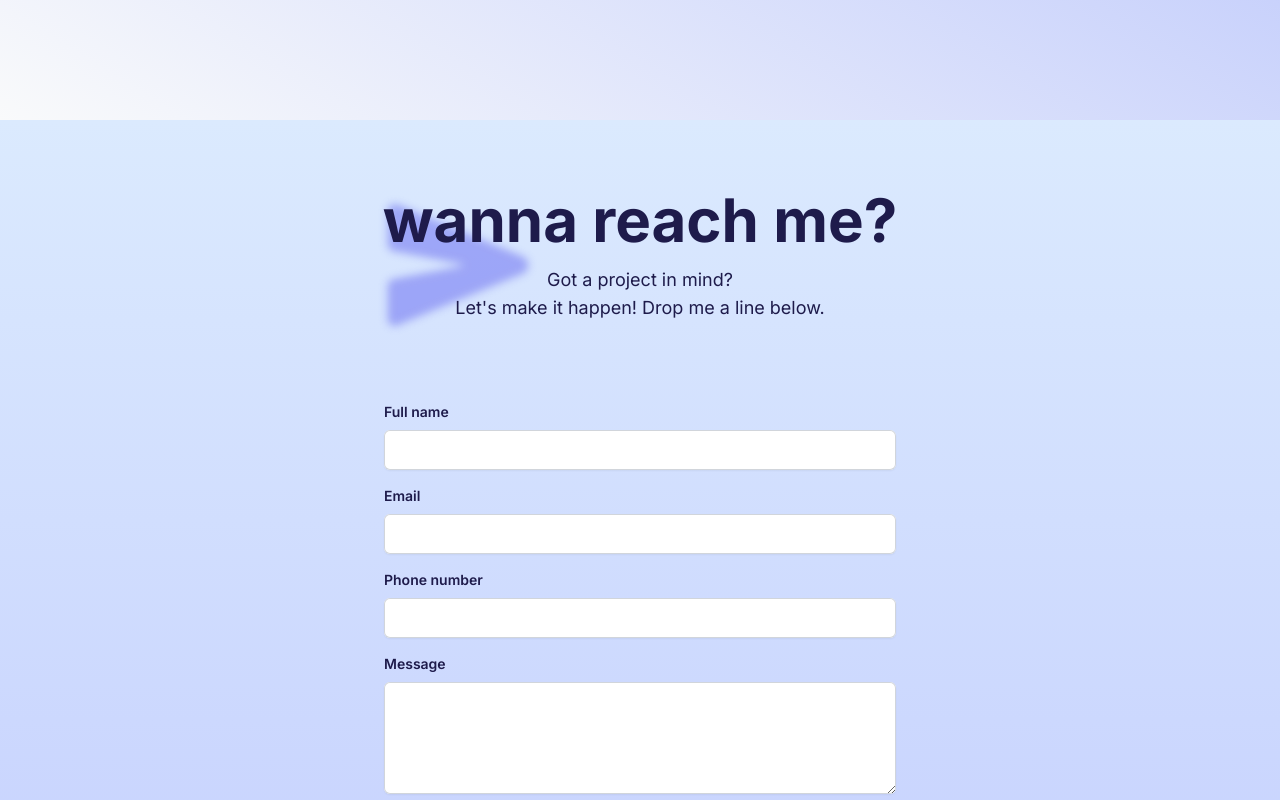
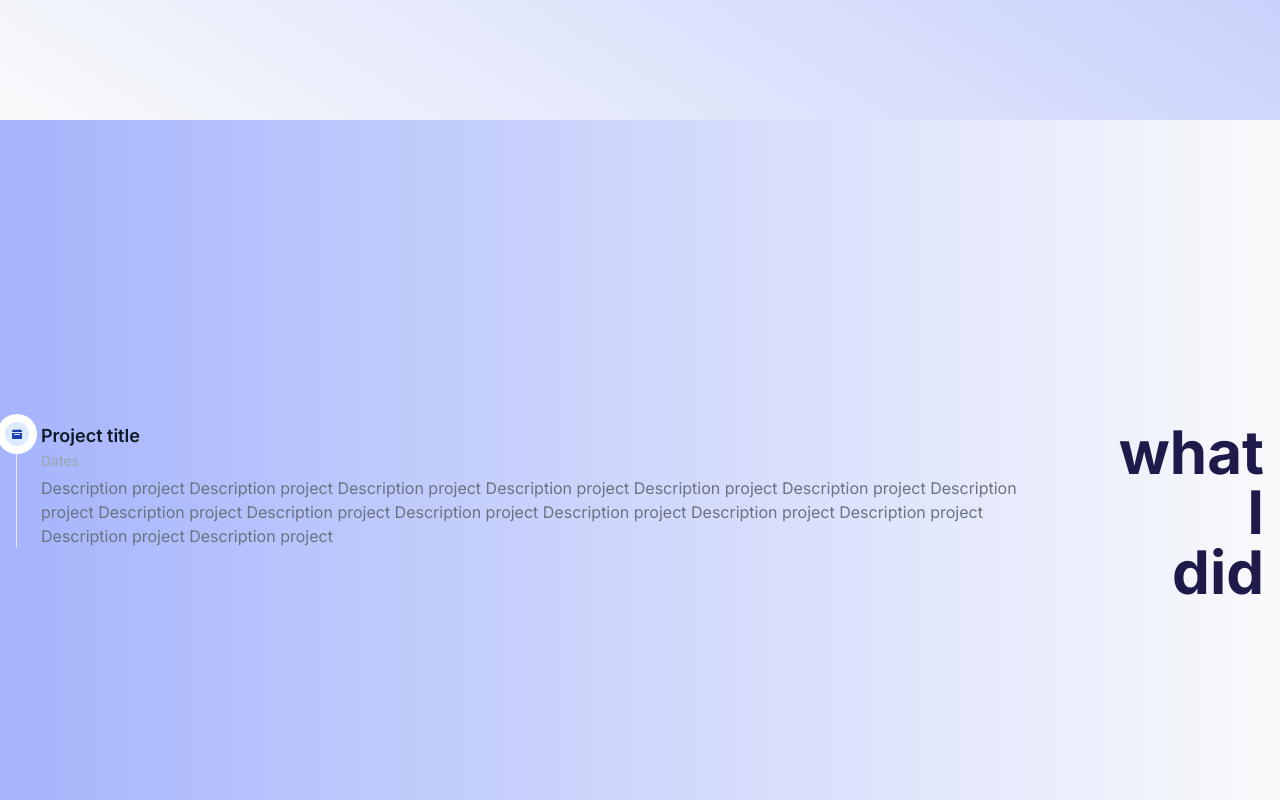
Before and after one commit to Hunscuzzy/portfolio, a Next.js app: page / in a window 1280 px wide. Shown: the part 1480-2280 px from the top of the page. Built offline with nearby package versions, Linux system fonts and the light colour scheme.

Commit message:
feat(ui): add works section

```diff
--- a/src/app/page.tsx
+++ b/src/app/page.tsx
@@ -1,12 +1,14 @@
-import { About } from "../components/sections/about";
+import Works from "@/components/sections/works";
+import About from "../components/sections/about";
 import Contact from "../components/sections/contact";
-import { Hero } from "../components/sections/hero";
+import Hero from "../components/sections/hero";
 
 export default function Home() {
   return (
     <>
       <Hero />
       <About />
+      <Works />
       <Contact />
     </>
   );
--- a/src/components/sections/about.tsx
+++ b/src/components/sections/about.tsx
@@ -1,8 +1,8 @@
-export function About() {
+export default function About() {
   return (
     <section
       id='👤'
-      className='group bg-gradient-to-tr dark:from-gray-950 dark:to-indigo-950 from-gray-50 to-indigo-300  min-h-screen flex items-center py-16 px-4'
+      className='bg-gradient-to-tr dark:from-gray-950 dark:to-indigo-950 from-gray-50 to-indigo-300  min-h-screen flex items-center py-16 px-4'
     >
       <div className='container mx-auto'>
         <h2 className='section-title'>about me</h2>
--- a/src/components/sections/hero.tsx
+++ b/src/components/sections/hero.tsx
@@ -3,7 +3,7 @@ import Image from "next/image";
 import { IoArrowDown, IoLogoGithub, IoLogoLinkedin } from "react-icons/io5";
 import { useSpring, animated } from "react-spring";
 
-export function Hero() {
+export default function Hero() {
   const [props, set] = useSpring(() => ({
     xy: [0, 0],
     config: { mass: 10, tension: 550, friction: 140 },
--- /dev/null
+++ b/src/components/sections/works.tsx
@@ -0,0 +1,44 @@
+export default function Works() {
+  return (
+    <section
+      id='💼'
+      className='bg-gradient-to-l dark:from-gray-950 dark:to-indigo-950 from-gray-50 to-indigo-300  min-h-screen flex items-center py-16 px-4'
+    >
+      <div className='relative container mx-auto flex flex-col md:flex-row-reverse justify-between gap-16'>
+        <h2 className='section-title text-right'>
+          what <br /> I <br /> did
+        </h2>
+        <div>
+          <ol className='relative border-s border-gray-200 dark:border-gray-700'>
+            <li className='mb-10 ms-6'>
+              <span className='absolute flex items-center justify-center w-6 h-6 bg-blue-100 rounded-full -start-3 ring-8 ring-white dark:ring-gray-900 dark:bg-blue-900'>
+                <svg
+                  className='w-2.5 h-2.5 text-blue-800 dark:text-blue-300'
+                  aria-hidden='true'
+                  xmlns='http://www.w3.org/2000/svg'
+                  fill='currentColor'
+                  viewBox='0 0 20 20'
+                >
+                  <path d='M20 4a2 2 0 0 0-2-2h-2V1a1 1 0 0 0-2 0v1h-3V1a1 1 0 0 0-2 0v1H6V1a1 1 0 0 0-2 0v1H2a2 2 0 0 0-2 2v2h20V4ZM0 18a2 2 0 0 0 2 2h16a2 2 0 0 0 2-2V8H0v10Zm5-8h10a1 1 0 0 1 0 2H5a1 1 0 0 1 0-2Z' />
+                </svg>
+              </span>
+              <h3 className='flex items-center mb-1 text-lg font-semibold text-gray-900 dark:text-white'>
+                Project title
+              </h3>
+              <time className='block mb-2 text-sm font-normal leading-none text-gray-400 dark:text-gray-500'>
+                Dates
+              </time>
+              <p className='mb-4 text-base font-normal text-gray-500 dark:text-gray-400'>
+                Description project Description project Description project
+                Description project Description project Description project
+                Description project Description project Description project
+                Description project Description project Description project
+                Description project Description project Description project
+              </p>
+            </li>
+          </ol>
+        </div>
+      </div>
+    </section>
+  );
+}
```
